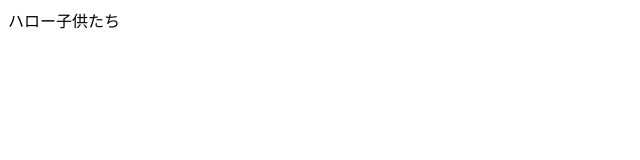
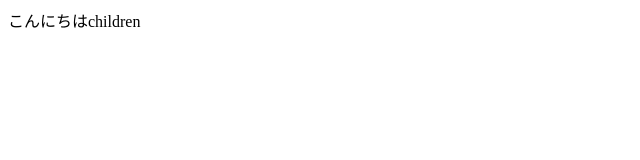
Before and after one commit to kokoro-0820/20230421-test3, a plain HTML site: page index.html in a window 1280 px wide. Shown: the full height of the page, 0-640 px from the left. Drawn offline with Linux system fonts and the light colour scheme.

Commit message:
Update index.html
変えてみました！

```diff
--- a/index.html
+++ b/index.html
@@ -5,6 +5,6 @@
     <title>タイトル</title>
   </head>
   <body>
-    ハロー子供たち
+    こんにちはchildren
   </body>
 </html>
```
